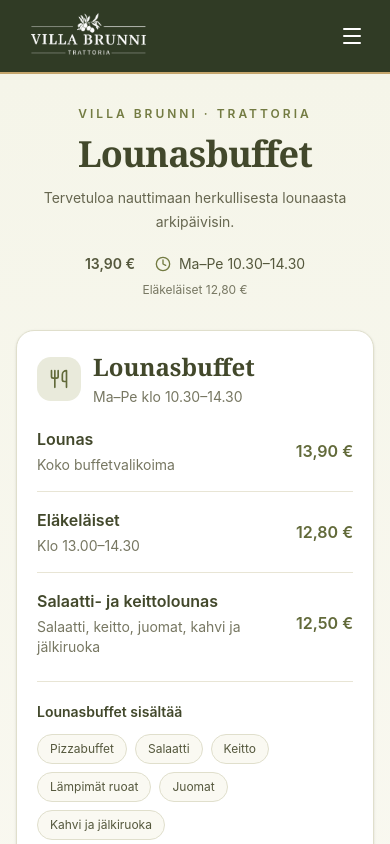
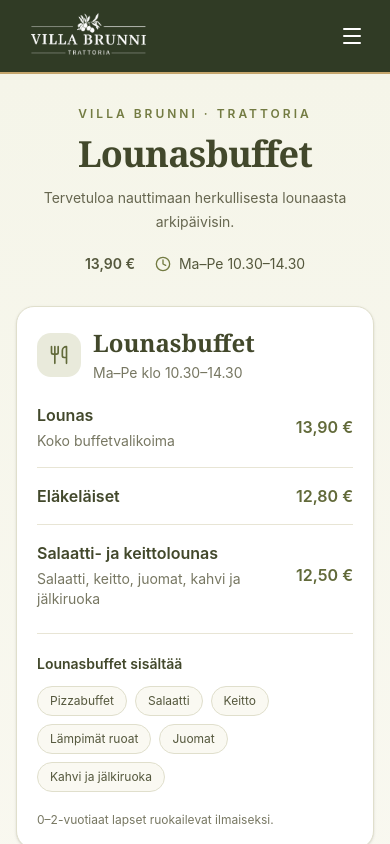
Before and after one commit to Villa-Brunni/villabrunni, a Next.js app: page /lounas in a window 390 px wide. Shown: the top 844 px of the page. Built offline with nearby package versions, Linux system fonts and the light colour scheme.

Commit message:
fix: update contact phone number and adjust lunch menu pricing display

```diff
--- a/components/home/ContactSection.tsx
+++ b/components/home/ContactSection.tsx
@@ -8,9 +8,9 @@ const restaurant = {
 };
 
 const openingHours = [
-  { day: "Maanantai–Torstai", hours: "10:30-21" },
-  { day: "Perjantai", hours: "10:30-16:00" },
-  { day: "Lauantai", hours: "11:00-16:00" },
+  { day: "Maanantai–Torstai", hours: "10:30-21:00" },
+  { day: "Perjantai", hours: "10:30-4:00" },
+  { day: "Lauantai", hours: "11:00-4:00" },
   { day: "sunnuntai", hours: "11:00-21:00" },
 ];
 
--- a/components/layout/Header.tsx
+++ b/components/layout/Header.tsx
@@ -5,7 +5,7 @@ import Link from "next/link";
 import { useState } from "react";
 import { Menu, Phone, X } from "lucide-react";
 
-const phone = "+358 451497181";
+const phone = " +358 442442265";
 
 const links = [
   { label: "Koti", href: "/" },
--- a/components/menu/LunchMenu.tsx
+++ b/components/menu/LunchMenu.tsx
@@ -103,9 +103,7 @@ export default function LunchMenu({
             </span>
           </div>
 
-          <p className="mt-2 text-xs text-[#777762] sm:text-sm">
-            Eläkeläiset 12,80 €
-          </p>
+
         </div>
 
         {/* Lunch pricing and buffet information */}
@@ -152,9 +150,7 @@ export default function LunchMenu({
                     Eläkeläiset
                   </p>
 
-                  <p className="mt-1 text-sm text-[#777762]">
-                    Klo 13.00–14.30
-                  </p>
+
                 </div>
 
                 <span className="whitespace-nowrap font-semibold text-[#626a3a]">
```
